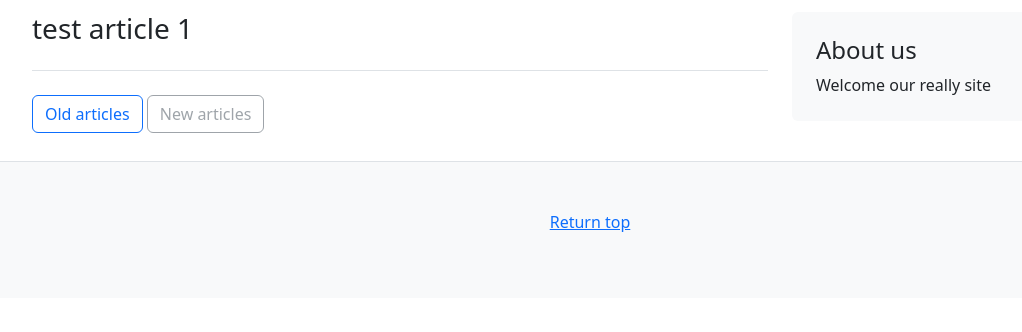
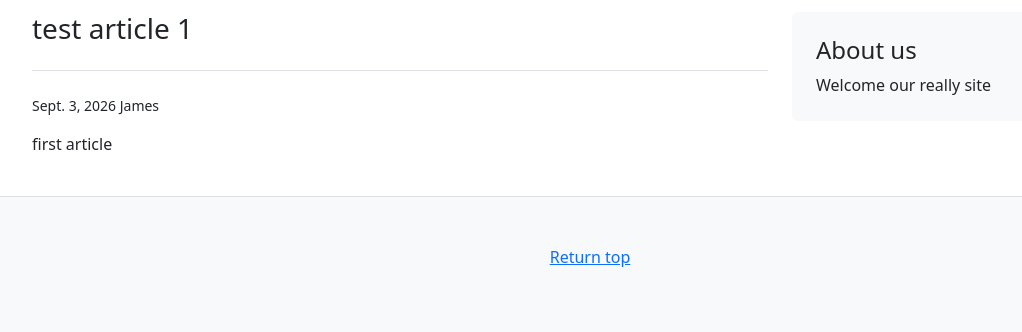
Before and after one commit to liberbell/dj13, a Django app: page /blog/1/ in a window 1280 px wide. Shown: the part 151-483 px from the top of the page, without its empty margins (50-1072 px from the left). Run offline with Django 5.2, Linux system fonts and the light colour scheme; data comes from the database, SQL or seed files in the repository.

Commit message:
article3

```diff
--- a/project1/templates/blog/article.html
+++ b/project1/templates/blog/article.html
@@ -6,20 +6,11 @@
             <div class="col-md-8">
                 <h3 class="pb-4 mb-4 font-italic border-bottom">{{ article.title }}</h3>
 
-                {% for obj in articles %}
+                <p class="small">
+                    {{ article.created_at }} {{ article.author }}
+                </p>
 
-                <div class="blog-post">
-                    <h2 class="blog-post-title">{{ obj.title }}</h2>
-                    <p class="blog-post-meta">{{ obj.created_at }}<a href="#"> by {{ obj.author }}</a></p>
-                    <p>{{ obj.text }}</p>
-                </div>
-
-                {% endfor %}
-
-                <nav class="blog-pagination">
-                    <a class="btn btn-outline-primary" href="#">Old articles</a>
-                    <a class="btn btn-outline-secondary disabled" href="#">New articles</a>
-                </nav>
+                <p>{{ article.text }}</p>
             </div>
             <aside class="col-md-4">
                 <div class="p-4 mb-3 bg-light rounded">
```
